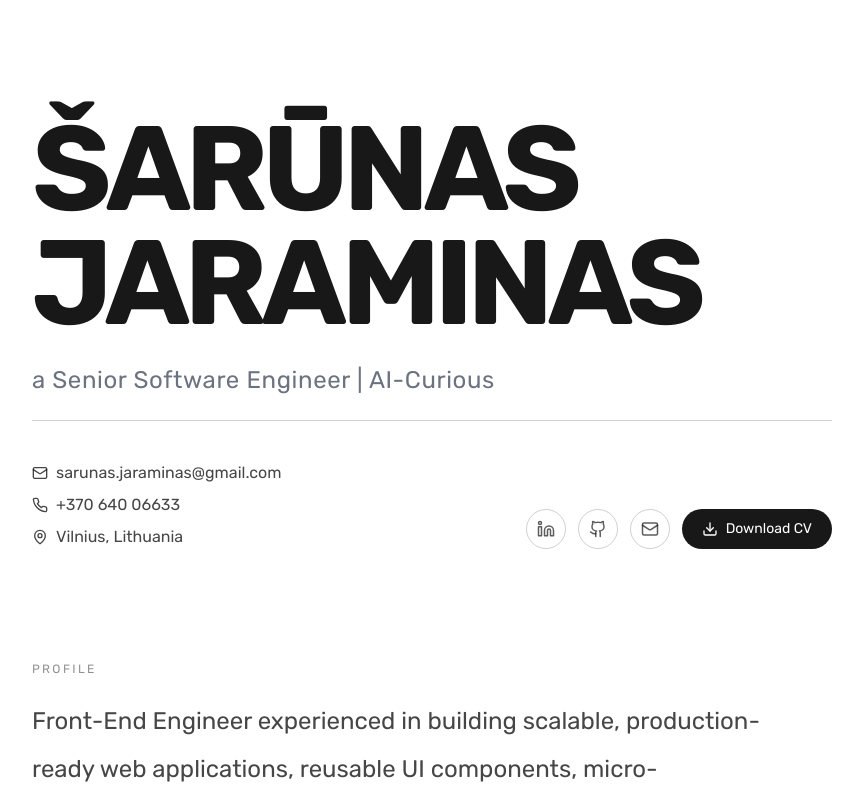
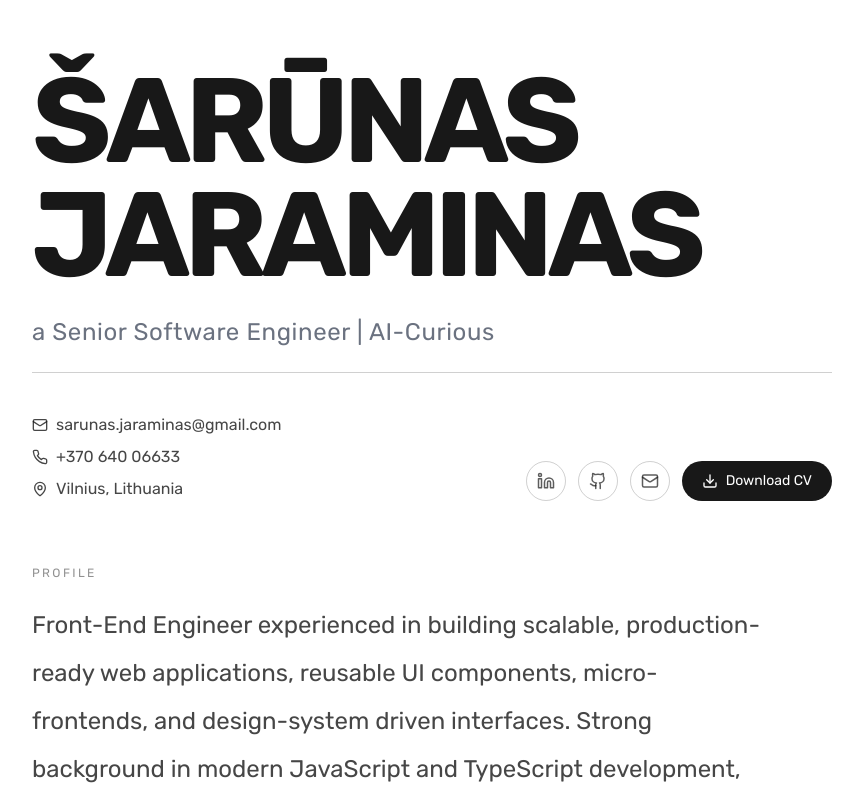
Before and after one commit to superwow-tech/cv-canvas, a React (Vite) app: page / in a window 1280 px wide. Shown: the top 800 px of the page, without its empty margins (208-1071 px from the left). Built offline with nearby package versions, Linux system fonts and the light colour scheme; the HTML template or start-up script is replaced by a standard one.

Commit message:
Changes
Co-authored-by: superwow-tech <48064504+superwow-tech@users.noreply.github.com>

```diff
--- a/src/components/sections/HeroSection.tsx
+++ b/src/components/sections/HeroSection.tsx
@@ -42,7 +42,7 @@ export default function HeroSection() {
   ];
 
   return (
-    <div className="w-full max-w-4xl mx-auto px-5 sm:px-8 md:px-12 py-20 md:py-28">
+    <div className="w-full max-w-4xl mx-auto px-5 sm:px-8 md:px-12 py-12 md:py-16">
       {/* Name */}
       <motion.div initial={{ opacity: 0, y: 20 }} animate={{ opacity: 1, y: 0 }} transition={{ duration: 0.6 }}>
         <h1 className="text-[clamp(3rem,11vw,7.5rem)] font-bold leading-[0.95] tracking-tighter uppercase text-foreground font-['Rubik']">
```
